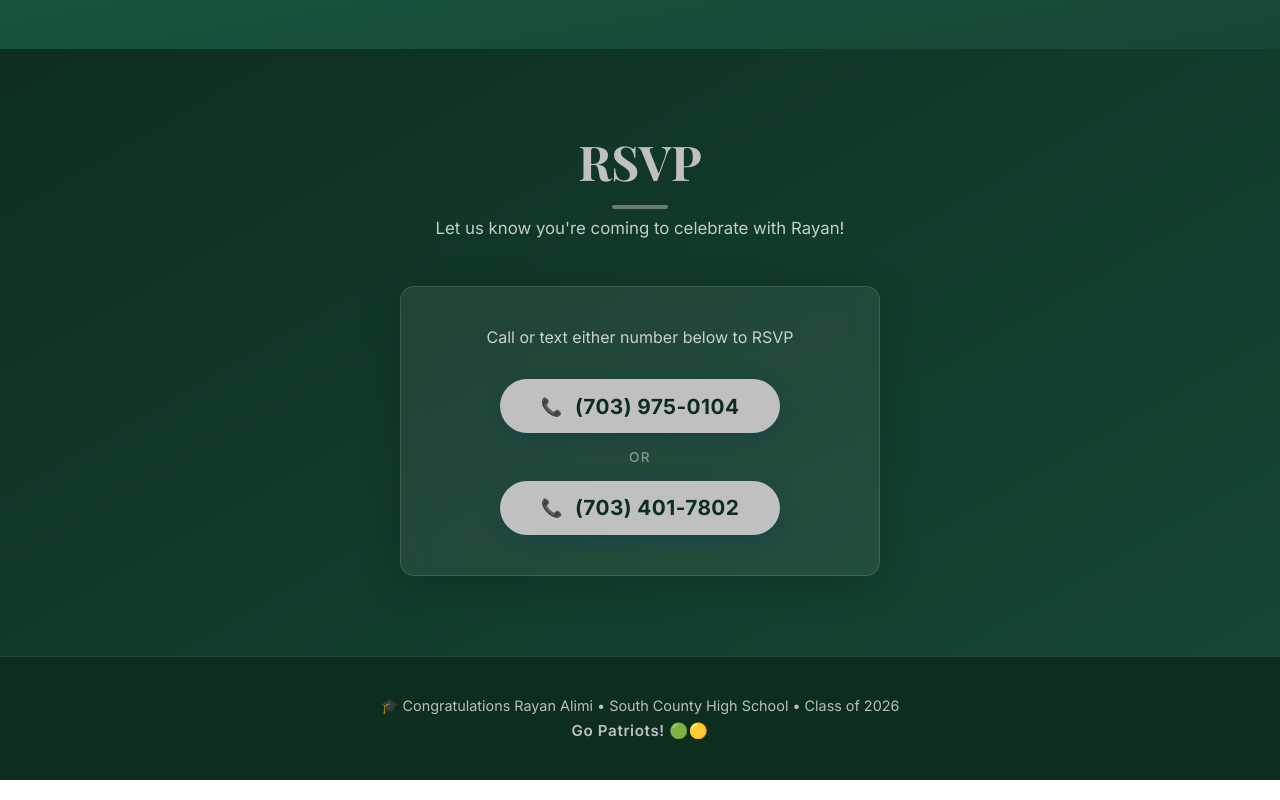
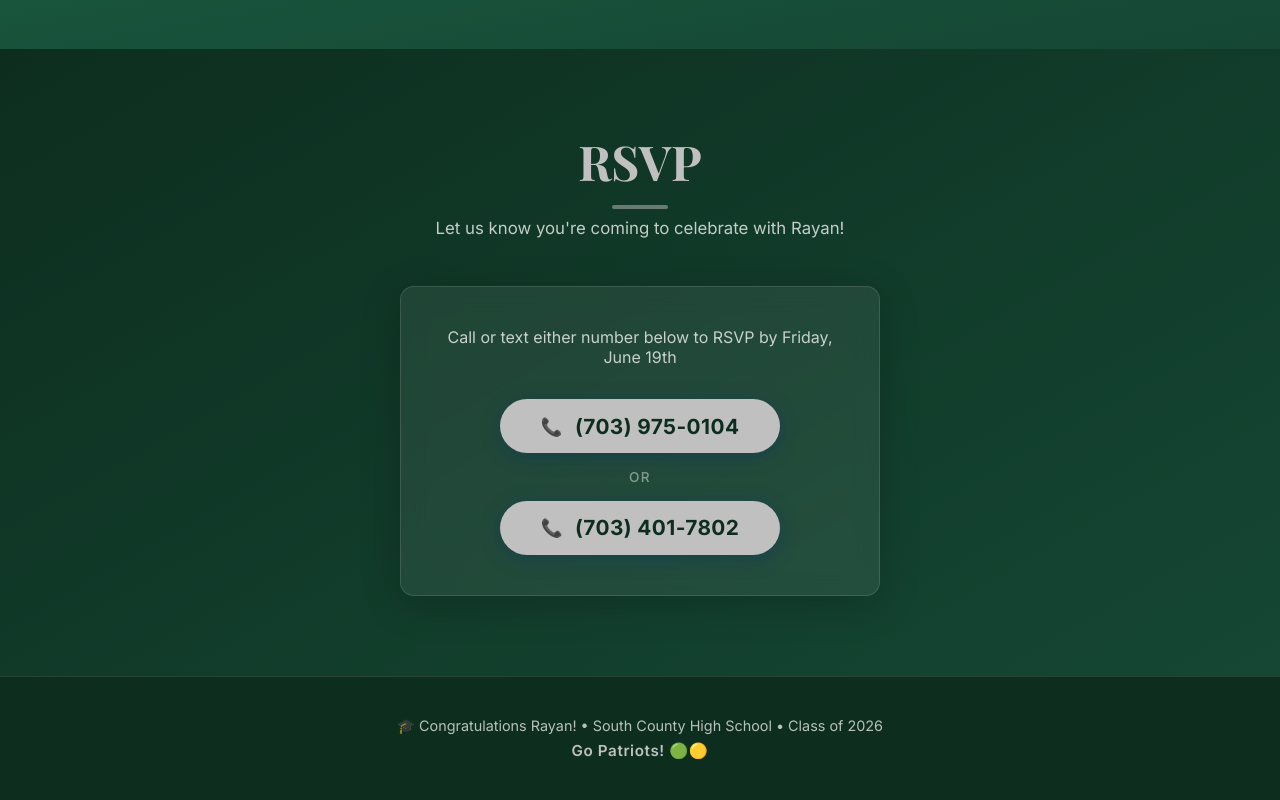
Before and after one commit to walimi/rayan-graduation, a plain HTML site: page index.html in a window 1280 px wide. Shown: the part 2292-3092 px from the top of the page. Drawn offline with nearby package versions, Linux system fonts and the light colour scheme; no server answers; a web font is replaced by a local one.

Commit message:
Added RSVP by date.

```diff
--- a/index.html
+++ b/index.html
@@ -104,7 +104,7 @@
       <h2 class="section-title light">RSVP</h2>
       <p class="section-subtitle light">Let us know you're coming to celebrate with Rayan!</p>
       <div class="rsvp-phone-box">
-        <p class="rsvp-instruction">Call or text either number below to RSVP</p>
+        <p class="rsvp-instruction">Call or text either number below to RSVP by Friday, June 19th</p>
         <div class="rsvp-numbers">
           <a href="tel:+17039750104" class="rsvp-number">
             <span class="rsvp-number-icon">📞</span>
@@ -123,7 +123,7 @@
   <!-- Footer -->
   <footer class="footer">
     <div class="container">
-      <p class="footer-text">🎓 Congratulations Rayan Alimi • South County High School • Class of 2026</p>
+      <p class="footer-text">🎓 Congratulations Rayan! • South County High School • Class of 2026</p>
       <p class="footer-tagline">Go Patriots! 🟢🟡</p>
     </div>
   </footer>
```
